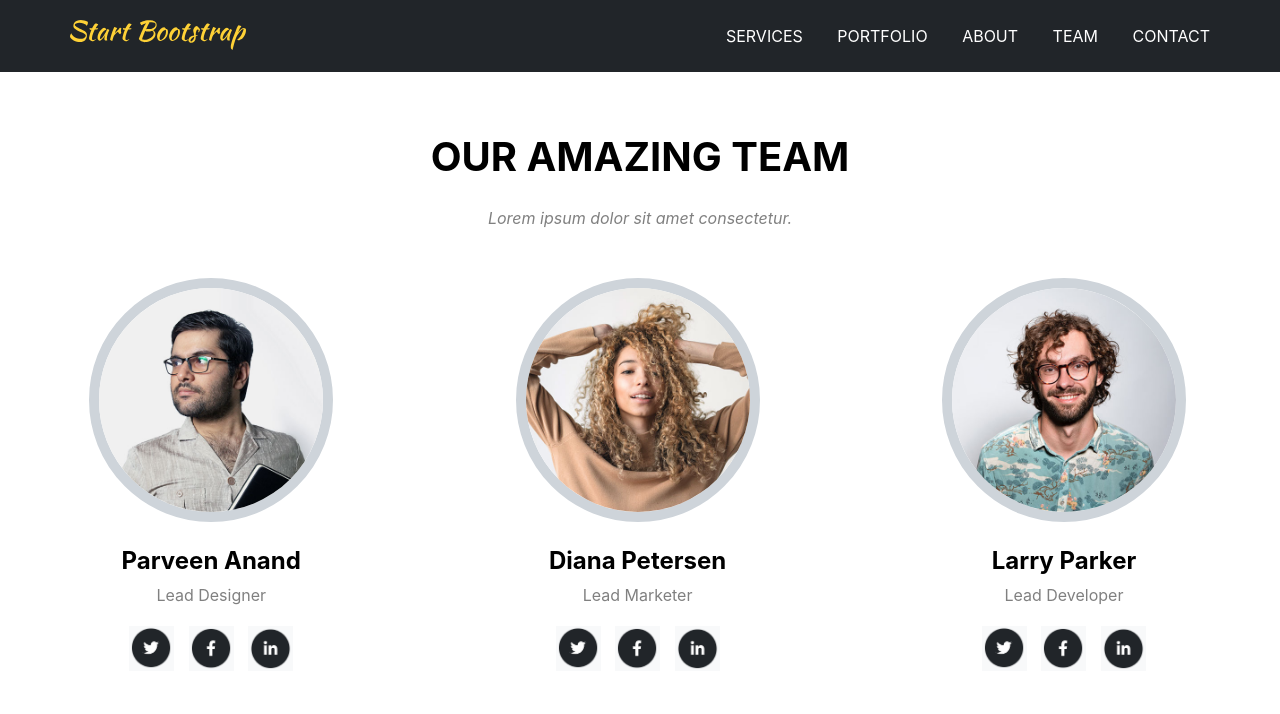
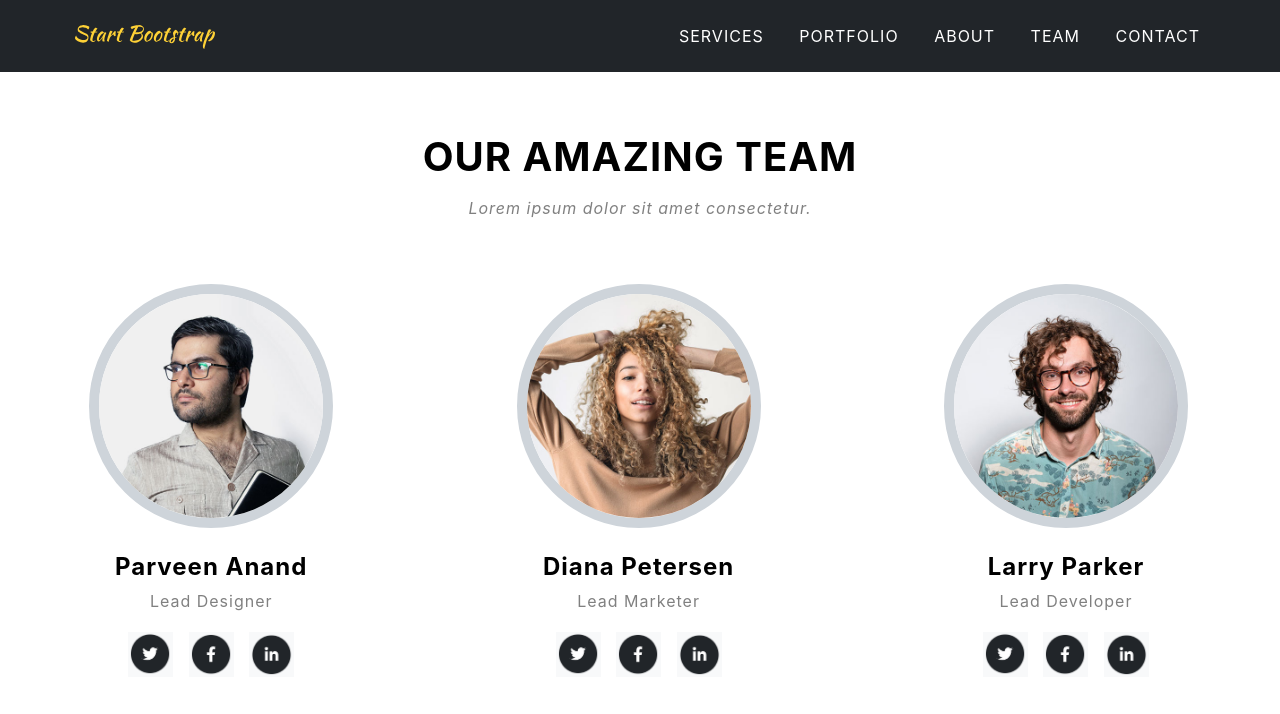
Before and after one commit to fazm1/HTML-CSS_ITI_3, a plain HTML site: page index.html in a window 1280 px wide. Drawn offline with Linux system fonts and the light colour scheme.

Commit message:
4th commit

```diff
--- a/styles.css
+++ b/styles.css
@@ -1,3 +1,6 @@
+*{
+    letter-spacing: 1px;
+}
 .navbar ul li a {
     text-decoration: none;
     color: white;
@@ -9,7 +12,7 @@ body{
     list-style-type: none;
     float: right;
     padding-top: 10px;
-    margin-right: 50px;
+    margin-right: 60px;
     font-family: "Montserrat", -apple-system, BlinkMacSystemFont, "Segoe UI", Roboto, "Helvetica Neue", Arial, sans-serif, "Apple Color Emoji", "Segoe UI Emoji", "Segoe UI Symbol", "Noto Color Emoji";
 }
 .navbar ul li{
@@ -28,10 +31,11 @@ body{
 }
 
 .logo{
-    height: 30px;
+    height: 24px;
     float: left;
     padding: 20px;
-    margin-left: 50px;
+    margin-top: 5px;
+    margin-left: 55px;
 }
 .title h1{
     margin-top: 60px;;
@@ -40,7 +44,7 @@ body{
     font-family: "Montserrat", -apple-system, BlinkMacSystemFont, "Segoe UI", Roboto, "Helvetica Neue", Arial, sans-serif, "Apple Color Emoji", "Segoe UI Emoji", "Segoe UI Symbol", "Noto Color Emoji";
 }
 .title p{
-    margin:auto;
+    margin-top: -10px;
     font-weight: 400;
     text-align: center;
     color: grey;
```
